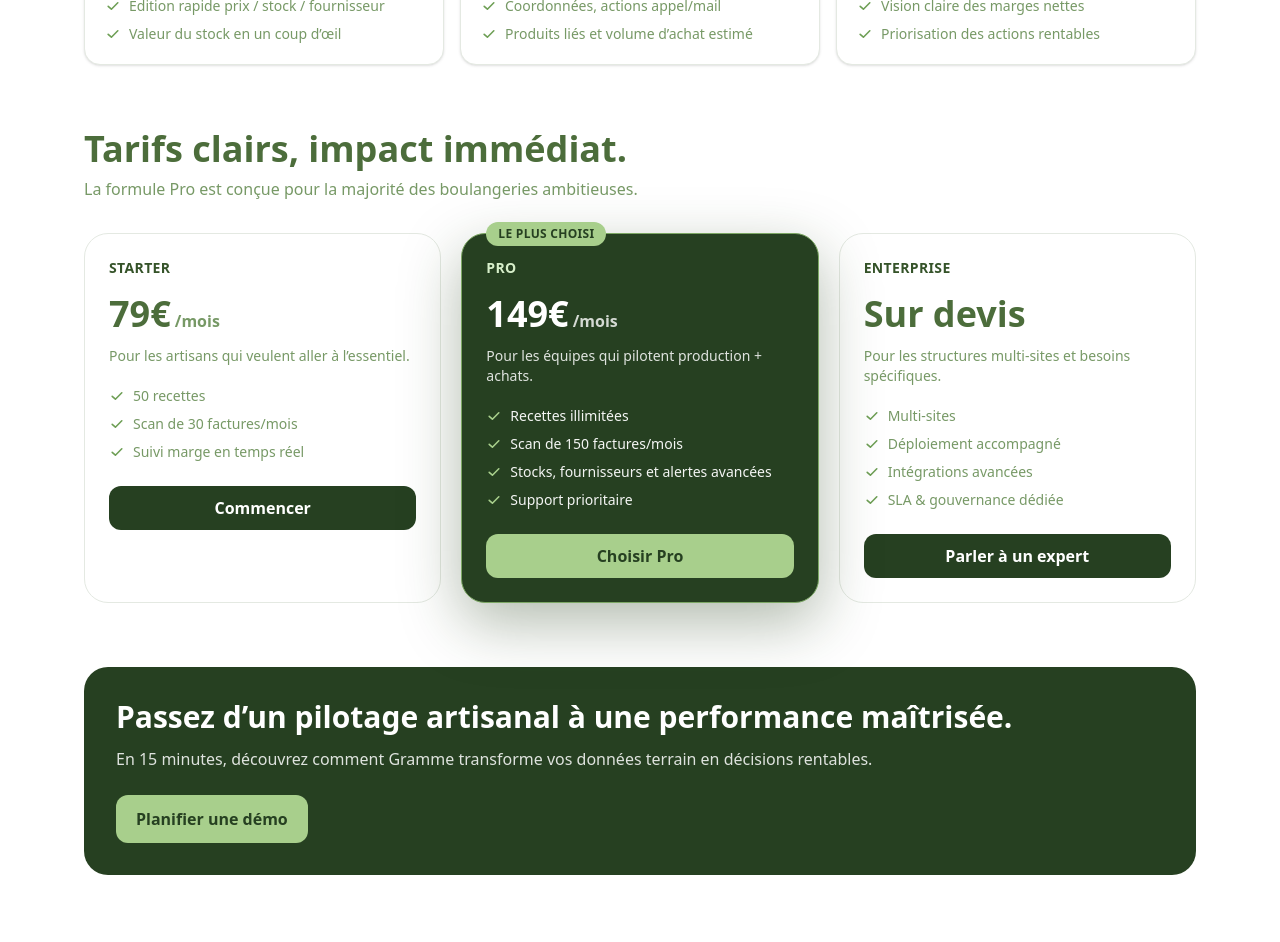
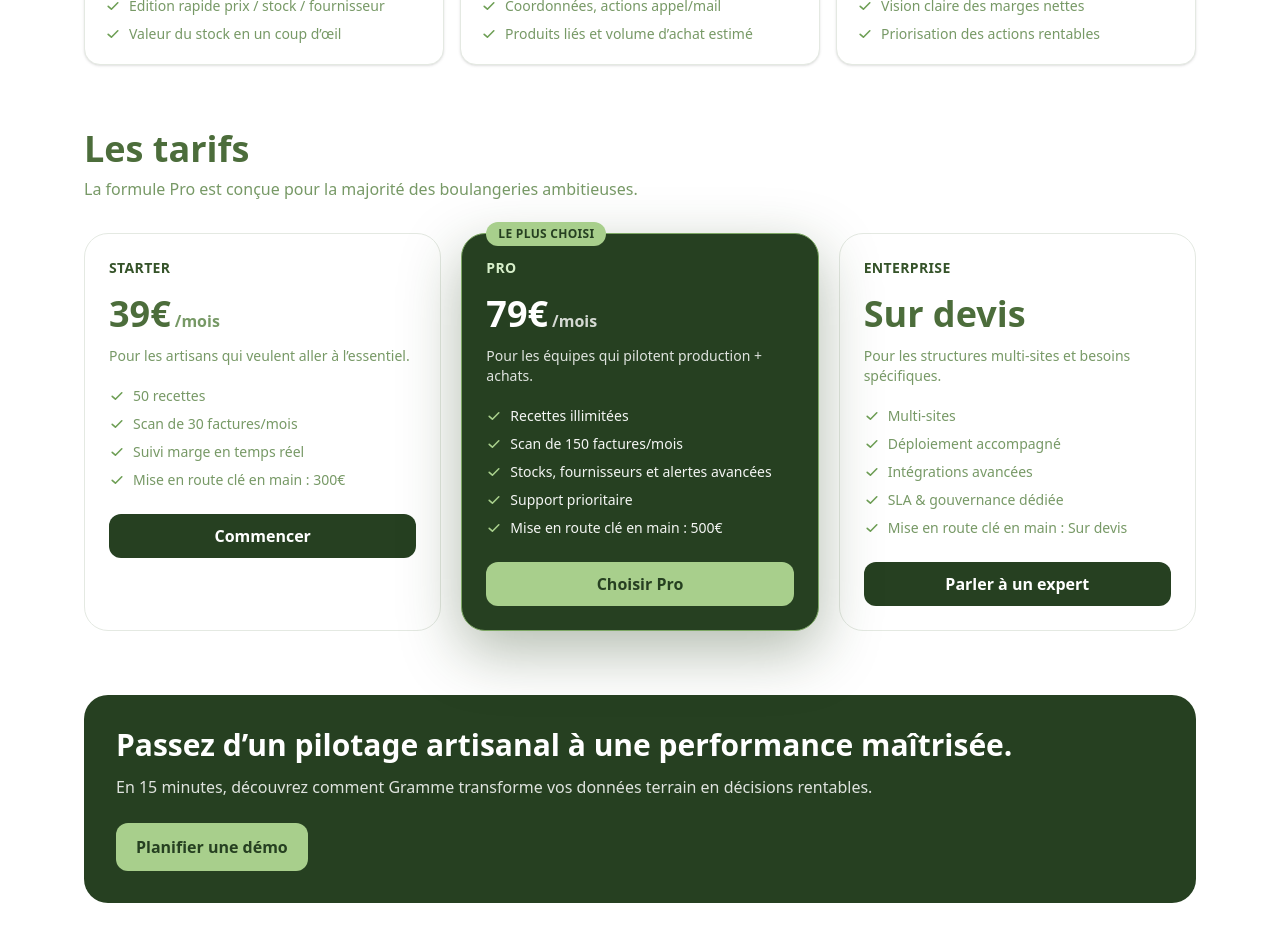
Before and after one commit to yufu-master/gramme.app, a Next.js app: page / in a window 1280 px wide. Shown: the part 1240-2182 px from the top of the page. Built offline with nearby package versions, Linux system fonts and the light colour scheme.

Commit message:
Préciser les frais de mise en route par formule

```diff
--- a/app/page.tsx
+++ b/app/page.tsx
@@ -44,20 +44,20 @@ const featureColumns = [
 const plans = [
   {
     name: "Starter",
-    price: "79€",
+    price: "39€",
     cadence: "/mois",
     audience: "Pour les artisans qui veulent aller à l’essentiel.",
     cta: "Commencer",
-    items: ["50 recettes", "Scan de 30 factures/mois", "Suivi marge en temps réel"],
+    items: ["50 recettes", "Scan de 30 factures/mois", "Suivi marge en temps réel", "Mise en route clé en main : 300€"],
   },
   {
     name: "Pro",
-    price: "149€",
+    price: "79€",
     cadence: "/mois",
     audience: "Pour les équipes qui pilotent production + achats.",
     cta: "Choisir Pro",
     highlight: true,
-    items: ["Recettes illimitées", "Scan de 150 factures/mois", "Stocks, fournisseurs et alertes avancées", "Support prioritaire"],
+    items: ["Recettes illimitées", "Scan de 150 factures/mois", "Stocks, fournisseurs et alertes avancées", "Support prioritaire", "Mise en route clé en main : 500€"],
   },
   {
     name: "Enterprise",
@@ -65,7 +65,7 @@ const plans = [
     cadence: "",
     audience: "Pour les structures multi-sites et besoins spécifiques.",
     cta: "Parler à un expert",
-    items: ["Multi-sites", "Déploiement accompagné", "Intégrations avancées", "SLA & gouvernance dédiée"],
+    items: ["Multi-sites", "Déploiement accompagné", "Intégrations avancées", "SLA & gouvernance dédiée", "Mise en route clé en main : Sur devis"],
   },
 ];
 
@@ -103,6 +103,7 @@ export default function Home() {
             <a href="#produit">Produit</a>
             <a href="#fonctionnalites">Fonctionnalités</a>
             <a href="#tarifs">Tarifs</a>
+            <Link href="/comment-ca-marche">Comment ça marche</Link>
             <Link href="/demo">Contact</Link>
           </div>
           <a href="#demo" className="rounded-xl bg-[#a8cf8c] px-4 py-3 text-sm font-semibold text-[#264021] shadow-[0_8px_25px_rgba(120,170,95,0.35)]">Demander une démo</a>
@@ -192,7 +193,7 @@ export default function Home() {
         </section>
 
         <section id="tarifs" className="mx-auto w-full max-w-6xl px-5 pb-16">
-          <h2 className="text-3xl font-bold md:text-4xl">Tarifs clairs, impact immédiat.</h2>
+          <h2 className="text-3xl font-bold md:text-4xl">Les tarifs</h2>
           <p className="mt-2 max-w-2xl text-[var(--muted-foreground)]">La formule Pro est conçue pour la majorité des boulangeries ambitieuses.</p>
           <div className="mt-8 grid gap-5 lg:grid-cols-3">
             {plans.map((plan) => (
```
